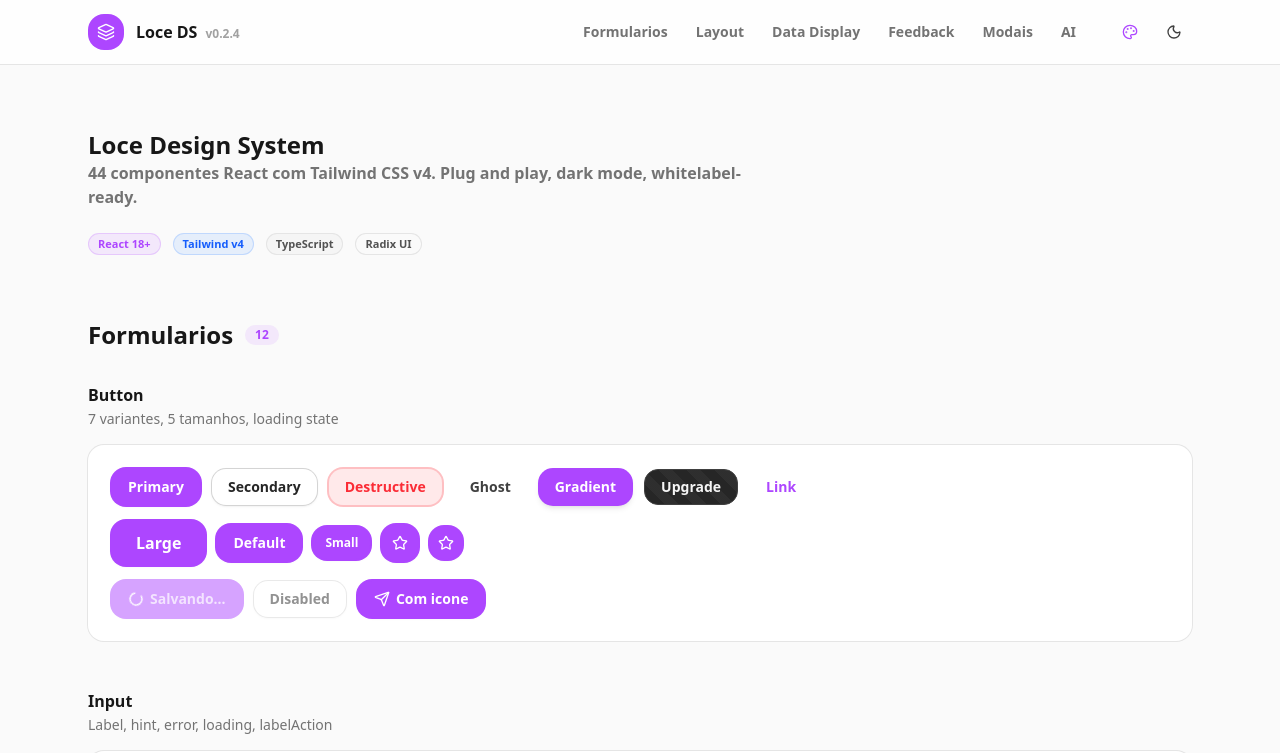
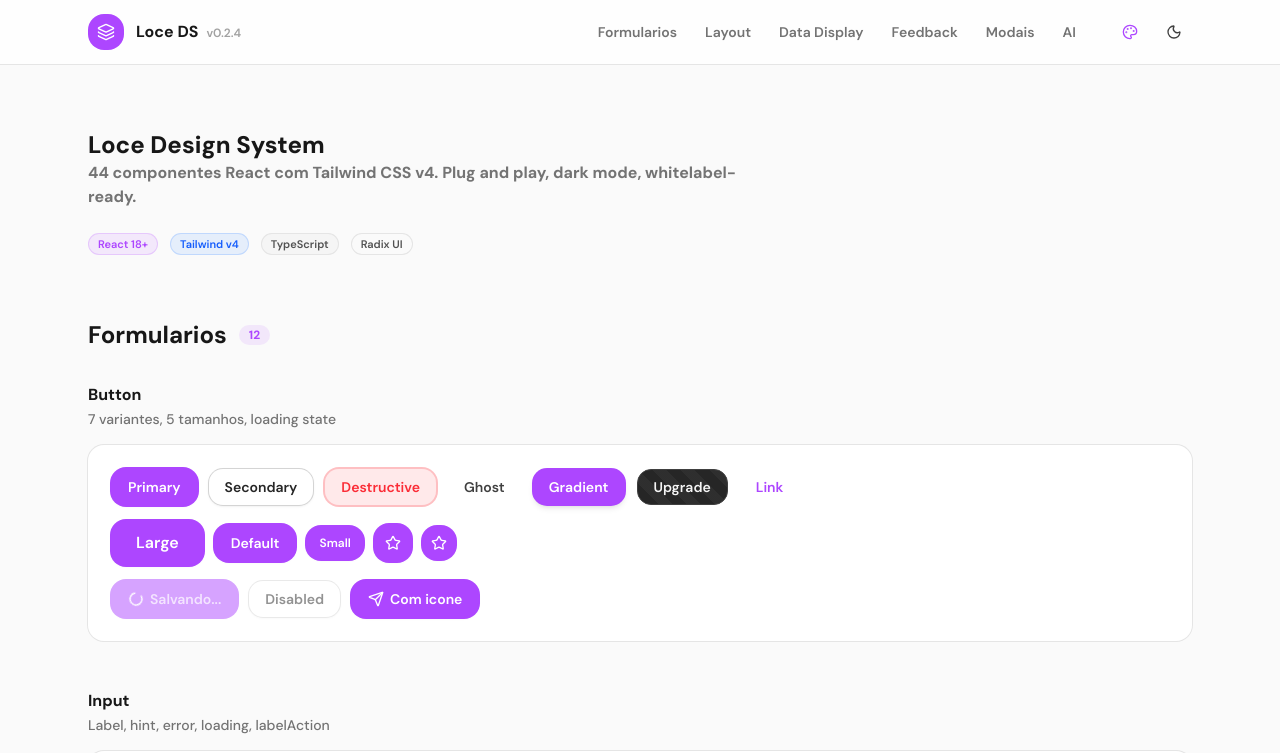
Before and after one commit to plmartins/loce-ds-showcase, a React (Vite) app: page / in a window 1280 px wide. Shown: the top 753 px of the page. Built offline with nearby package versions, Linux system fonts and the light colour scheme.

Commit message:
fix: use font-dm token instead of inline var

```diff
--- a/src/App.tsx
+++ b/src/App.tsx
@@ -234,7 +234,7 @@
   const toggleDark = () => setDark((d) => !d);
 
   return (
-    <div className="min-h-screen bg-neutral-50 dark:bg-neutral-950 font-[var(--font-dm)] transition-colors">
+    <div className="min-h-screen bg-neutral-50 dark:bg-neutral-950 font-dm transition-colors">
       {/* Header */}
       <header className="sticky top-0 z-40 backdrop-blur-xl bg-white/80 dark:bg-neutral-950/80 border-b border-neutral-200 dark:border-neutral-800">
         <div className="max-w-6xl mx-auto px-6 h-16 flex items-center justify-between">
```
